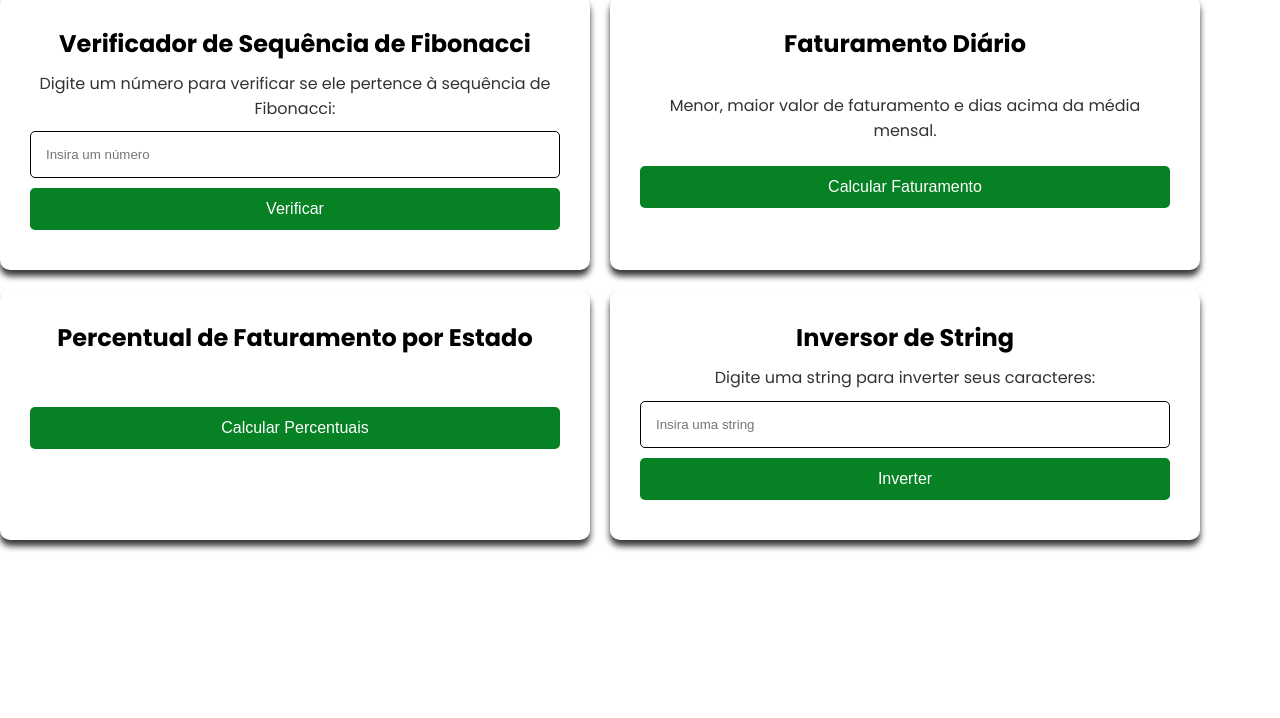
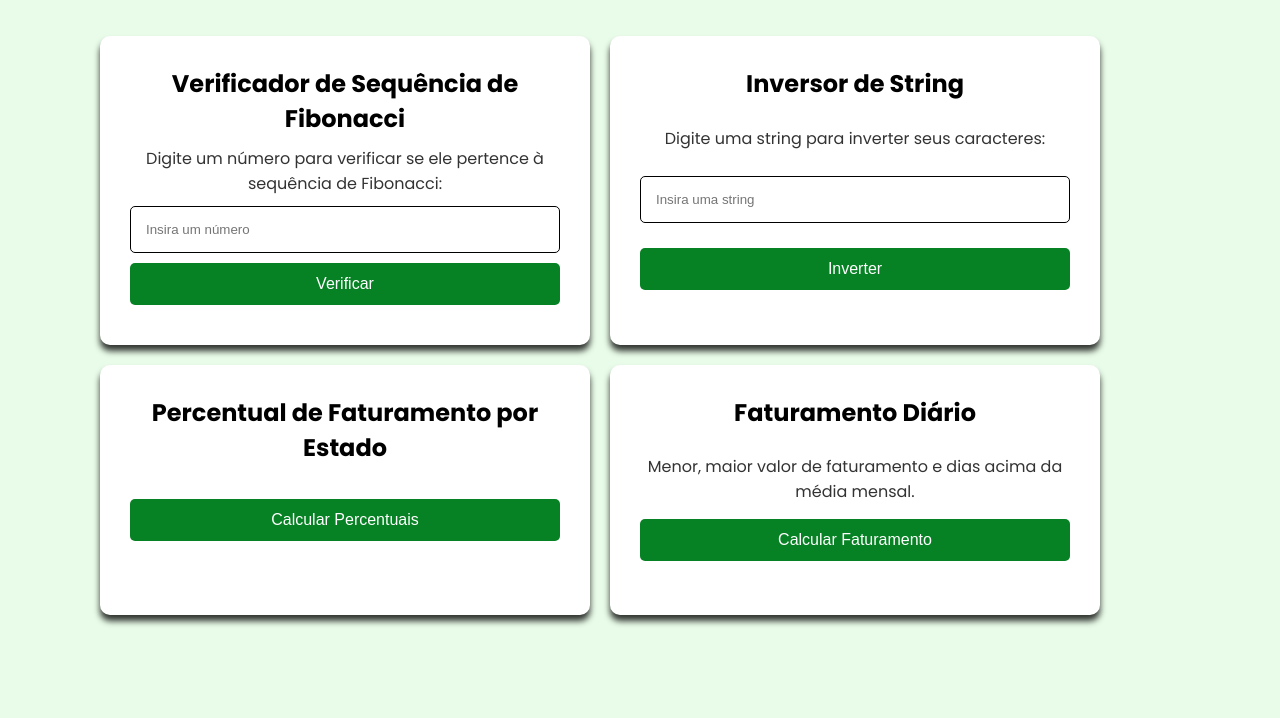
Before and after one commit to matheusaaguirra/Target-Sistemas, a plain HTML site: page index.html in a window 1280 px wide. Shown: the part 82-800 px from the top of the page. Drawn offline with Linux system fonts and the light colour scheme.

Commit message:
Correções ajustadas

```diff
--- a/index.html
+++ b/index.html
@@ -20,6 +20,22 @@
             <button onclick="verificarFibonacci()">Verificar</button>
             <p id="resultadoFibonacci"></p>
         </div>
+        <!-- Inversor de String -->
+        <div class="card">
+            <h2>Inversor de String</h2>
+            <p>Digite uma string para inverter seus caracteres:</p>
+            <input type="text" id="inputString" placeholder="Insira uma string">
+            <button onclick="inverterString()">Inverter</button>
+            <p id="resultadoString"></p>
+        </div>
+
+
+        <!-- Percentual por Estado -->
+        <div class="card">
+            <h2>Percentual de Faturamento por Estado</h2>
+            <button onclick="calcularPercentual()">Calcular Percentuais</button>
+            <p id="resultadoPercentual"></p>
+        </div>
 
         <!-- Faturamento Diário -->
         <div class="card">
@@ -29,21 +45,7 @@
             <p id="resultadoFaturamento"></p>
         </div>
 
-        <!-- Percentual por Estado -->
-        <div class="card">
-            <h2>Percentual de Faturamento por Estado</h2>
-            <button onclick="calcularPercentual()">Calcular Percentuais</button>
-            <p id="resultadoPercentual"></p>
-        </div>
 
-        <!-- Inversor de String -->
-        <div class="card">
-            <h2>Inversor de String</h2>
-            <p>Digite uma string para inverter seus caracteres:</p>
-            <input type="text" id="inputString" placeholder="Insira uma string">
-            <button onclick="inverterString()">Inverter</button>
-            <p id="resultadoString"></p>
-        </div>
         </section>
 
         <script src="script.js"></script>
--- a/script.js
+++ b/script.js
@@ -27,7 +27,7 @@ function verificarFibonacci() {
     }
 }
 
-// Faturamento diário (dados fictícios)
+// Faturamento diário
 const faturamento = [
     { "dia": 1, "valor": 1000.0 },
     { "dia": 2, "valor": 2000.0 },
--- a/style.css
+++ b/style.css
@@ -8,6 +8,7 @@
 
 body {
     font-family: "Poppins", sans-serif;
+    background-color: rgb(233, 252, 233);
 }
 
 h1 {
@@ -20,12 +21,12 @@ h1 {
 
 
 .container {
-    margin-top: 10px;
+    margin:  50px 7px 30px 100px;
     display: grid;
     grid-template-columns: repeat(2, 1fr);
     gap: 20px;
     width: 100%;
-    max-width: 1200px;
+    max-width: 1000px;
 }
 
 .card {
```
